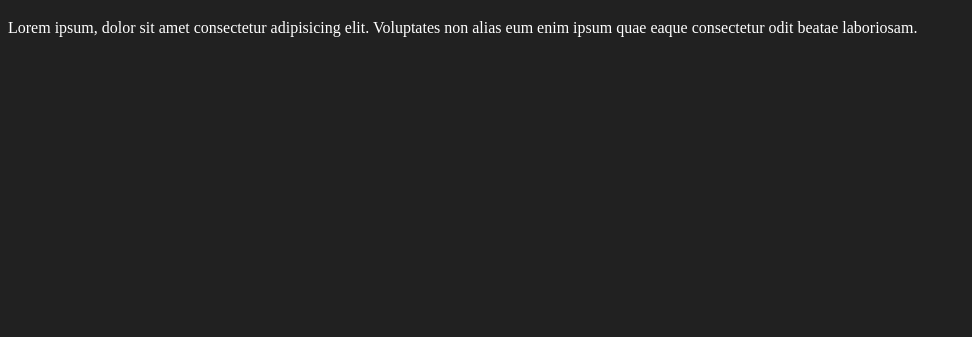
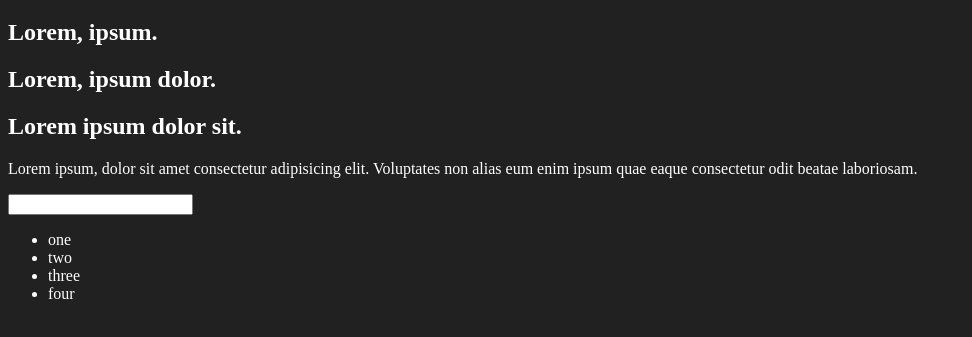
Before and after one commit to 23Aditi/JS, a plain HTML site: page JS Basics/DOM/1.html in a window 1280 px wide. Shown: the part 61-398 px from the top of the page, without its empty margins (0-972 px from the left). Drawn offline with Linux system fonts and the light colour scheme.

Commit message:
let the magic begin !

```diff
--- a/JS Basics/DOM/1.html
+++ b/JS Basics/DOM/1.html
@@ -18,7 +18,17 @@
             Dom learning 31/12/24
         <span>test text</span>
         </h1>
+        <h2>Lorem, ipsum.</h2>
+        <h2>Lorem, ipsum dolor.</h2>
+        <h2>Lorem ipsum dolor sit.</h2>
         <p>Lorem ipsum, dolor sit amet consectetur adipisicing elit. Voluptates non alias eum enim ipsum quae eaque consectetur odit beatae laboriosam.</p>
+        <input type="password" name="" id="">
+        <ul>
+            <li class = "List-item" >one</li>
+            <li class = "List-item" >two</li>
+            <li class = "List-item" >three</li>
+            <li class = "List-item" >four</li>
+        </ul>
     </div>
 <!--
             Windows
```
Also changed, not shown: 1 other file.
